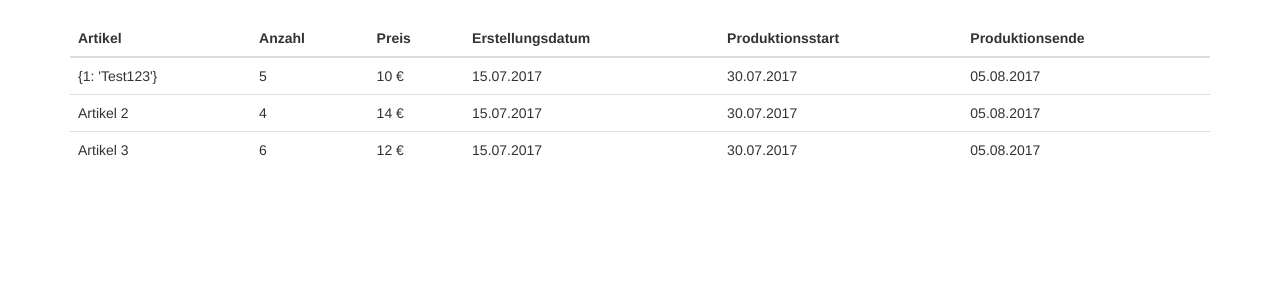
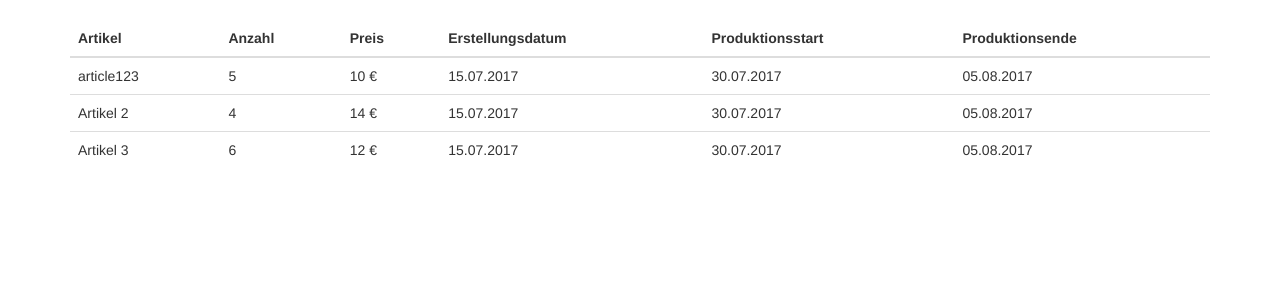
Before and after one commit to s229988/Platform, a Django app: page /customer/overview in a window 1280 px wide. Shown: the part 52-352 px from the top of the page. Run offline with Django 3.2, Linux system fonts and the light colour scheme; some libraries are stand-ins or nearby versions.

```diff
--- a/Website/Customer/templates/overview.html
+++ b/Website/Customer/templates/overview.html
@@ -15,7 +15,7 @@
             </thead>
             <tbody>
               <tr>
-                <td>{{ articleID }}</td>
+                <td>{{ article }}</td>
                 <td>5</td>
                 <td>10 €</td>
                 <td>15.07.2017</td>
--- a/Website/Customer/views.py
+++ b/Website/Customer/views.py
@@ -24,5 +24,4 @@ def newOrders(request):
     return render(request, 'newOrders.html', {'form': form})
 
 def overview(request):
-    articleID = {1: "Test123"}
-    return render(request, 'overview.html', {'articleID': articleID})
+    return render(request, 'overview.html', {'article': 'article123'})
```
